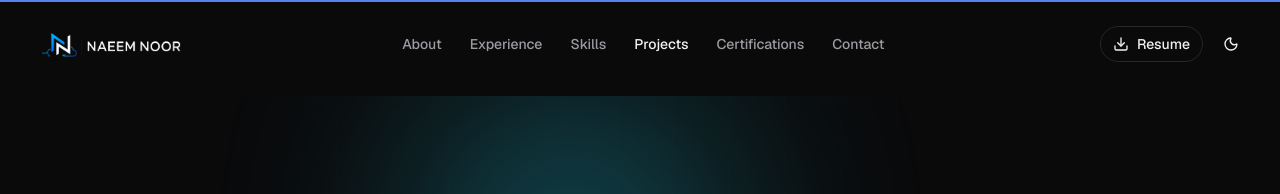
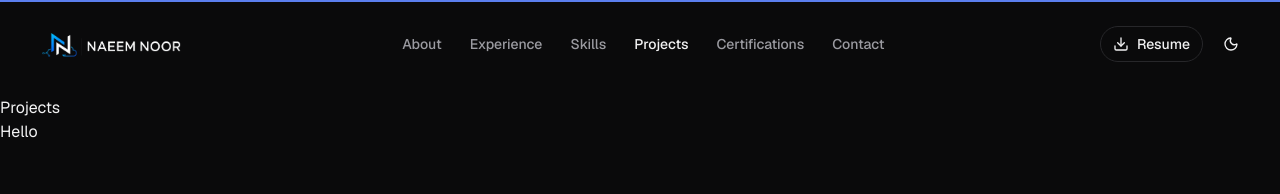
Before and after one commit to naeem-noor/naeem-portfolio, a Next.js app: page /projects in a window 1280 px wide. Shown: the top 194 px of the page. Built offline with nearby package versions, Linux system fonts and the light colour scheme; no server answers.

Commit message:
chore: investigate /projects page bug

```diff
--- a/app/(marketing)/projects/page.tsx
+++ b/app/(marketing)/projects/page.tsx
@@ -11,5 +11,11 @@ export const metadata: Metadata = createPageMetadata({
 });
 
 export default function ProjectsPage() {
-  return <Projects />;
+  // return <Projects />;
+  return (
+    <div>
+      <h1>Projects</h1>
+      <p>Hello</p>
+    </div>
+  );
 }
```
